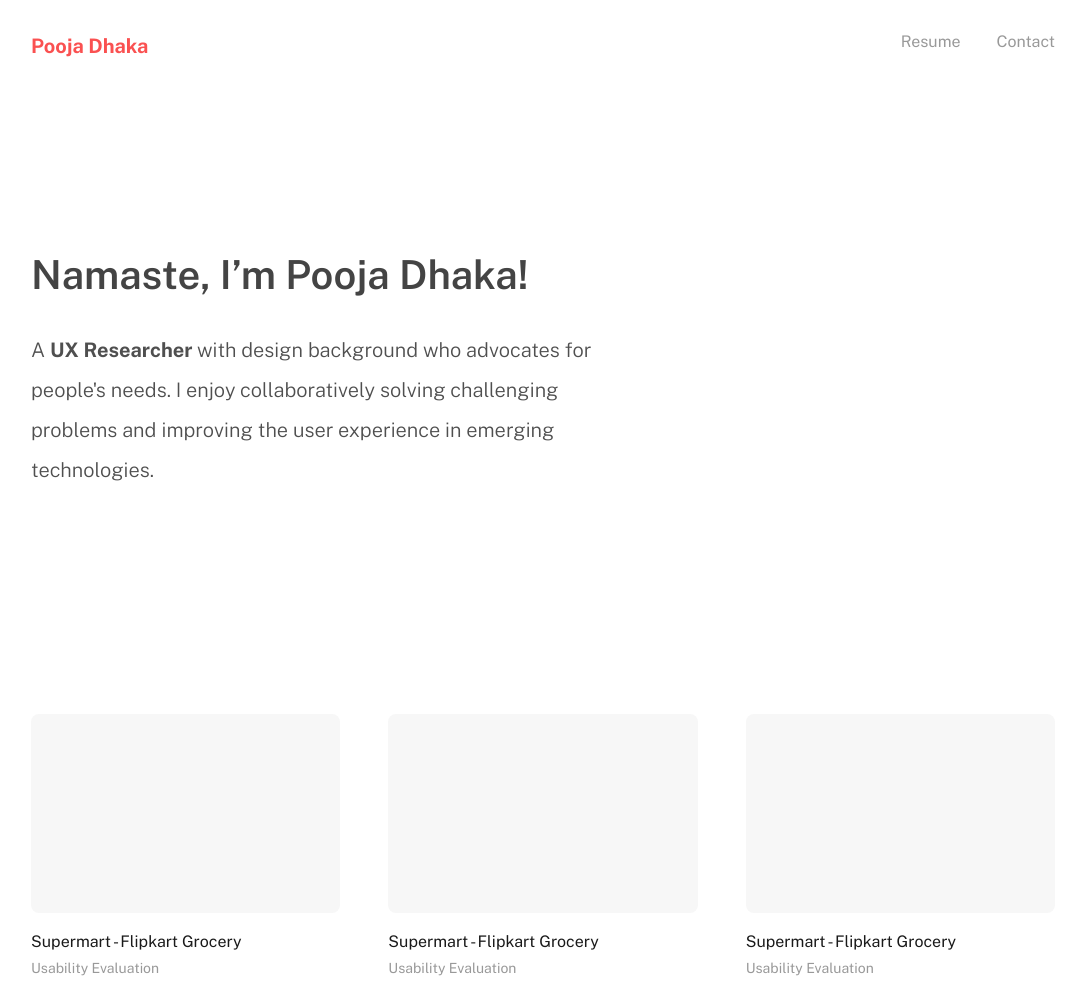
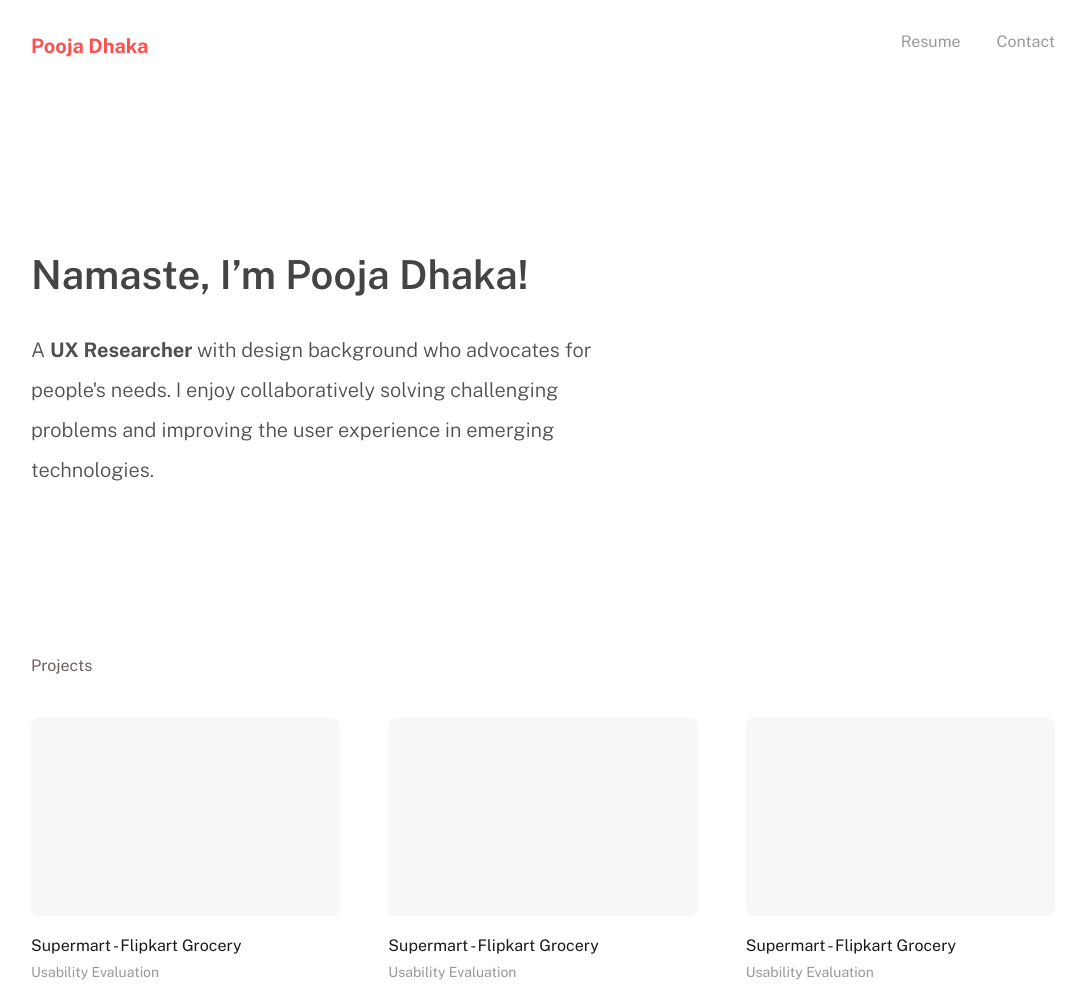
Before and after one commit to dhakapooja/pooja.github.io, a plain HTML site: page index.html in a window 1280 px wide. Shown: the top 985 px of the page, without its empty margins (97-1183 px from the left). Drawn offline with nearby package versions, Linux system fonts and the light colour scheme.

Commit message:
headings

```diff
--- a/index-stylesheet.css
+++ b/index-stylesheet.css
@@ -11,7 +11,7 @@ body {
 
 .div-tagline{
 	width: 80%;
-	padding: 10% 0 16% 0;
+	padding: 10% 0 10% 0;
 	margin: 0px auto;
 	text-align: left;
 }
@@ -37,11 +37,11 @@ h2 {
 }
 
 h3 {
-	font-size: 1.5rem;
-	margin-bottom: -.75rem;
+	font-size: 1rem;
+	line-height: 1.5rem;
 	font-family: 'Public Sans', sans-serif;
-	font-weight: 700;
-	color: #333333;
+	font-weight: 400;
+	color: #6D5F5F;
 }
 
 h4 {
@@ -149,6 +149,12 @@ ul li{
 
 .header-link a:hover{
 	color: #1a1a1a;
+}
+
+.div-project-heading{
+	width: 80%;
+	margin: 0 auto 2.5rem auto;
+	text-align: left;
 }
 
 
--- a/index.html
+++ b/index.html
@@ -44,6 +44,10 @@
 	<div class="div-tagline">
 		<h1>Namaste, I’m Pooja Dhaka!</h1>
 		<p class="tagline">A <strong> UX Researcher </strong>with design background who advocates for people's needs. I enjoy collaboratively solving challenging problems and improving the user experience in emerging technologies.</p>
+	</div>
+
+	<div class="div-project-heading">
+		<h3>Projects</h3>
 	</div>
 
 
```
